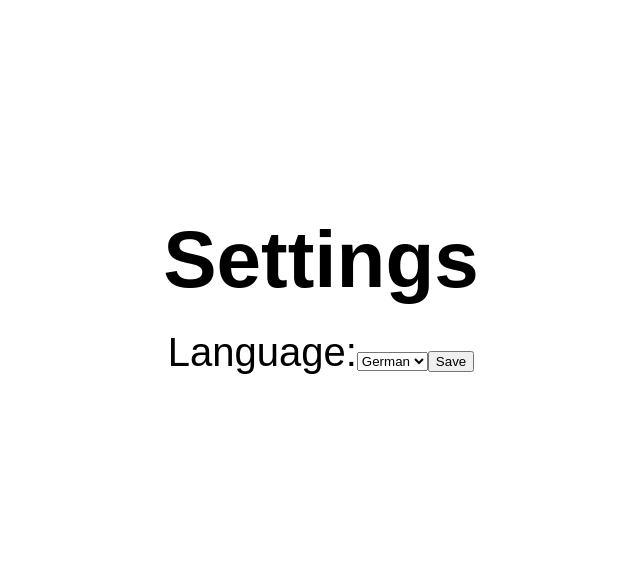
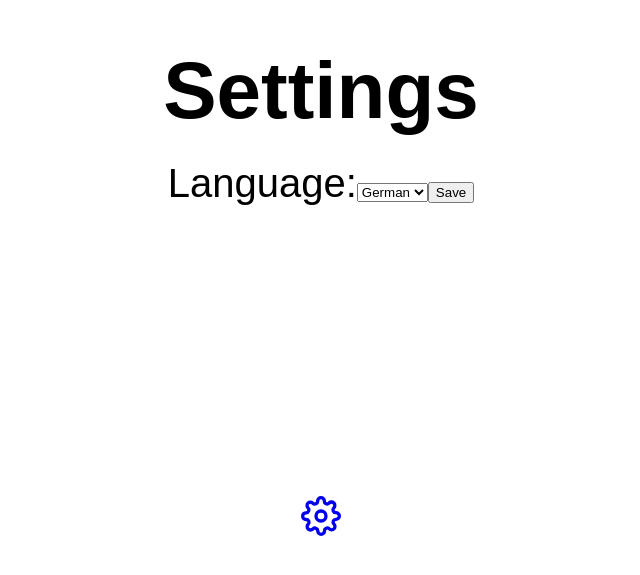
Before and after one commit to marcobiedermann/countdown, a React (Vite) app: page /settings in a window 1280 px wide. Shown: the part 109-684 px from the top of the page, without its empty margins (319-959 px from the left). Built offline with nearby package versions, Linux system fonts and the light colour scheme.

Commit message:
feat: Layout
Wrap pages in a general layout that will always link to the settings

```diff
--- a/package.json
+++ b/package.json
@@ -15,6 +15,7 @@
     "react": "^18.2.0",
     "react-dom": "^18.2.0",
     "react-hook-form": "^7.51.0",
+    "react-icons": "^5.0.1",
     "react-router-dom": "^6.22.2",
     "react-use": "^17.5.0",
     "zod": "^3.22.4"
--- a/src/App.tsx
+++ b/src/App.tsx
@@ -37,11 +37,9 @@ function App() {
   const output = formatDuration(duration);
 
   return (
-    <div className="app">
-      <div>
-        {title && <h1>{title}</h1>}
-        <p>{output}</p>
-      </div>
+    <div>
+      {title && <h1>{title}</h1>}
+      <p>{output}</p>
     </div>
   );
 }
--- /dev/null
+++ b/src/Layout.tsx
@@ -0,0 +1,15 @@
+import { FiSettings } from "react-icons/fi";
+import { Link, Outlet } from "react-router-dom";
+
+function Layout() {
+  return (
+    <div className="app">
+      <Outlet />
+      <Link to="/settings">
+        <FiSettings />
+      </Link>
+    </div>
+  );
+}
+
+export default Layout;
--- a/src/New.tsx
+++ b/src/New.tsx
@@ -32,7 +32,6 @@ function NewPage() {
   }
 
   return (
-    <div className="app">
     <form onSubmit={handleSubmit(onSubmit)}>
       <div>
         <label htmlFor="title">Title:</label>
@@ -52,7 +51,6 @@ function NewPage() {
       </div>
       <button type="submit">Create</button>
     </form>
-    </div>
   );
 }
 
--- a/src/Settings.tsx
+++ b/src/Settings.tsx
@@ -18,7 +18,6 @@ function SettingsPage() {
   }
 
   return (
-    <div className="app">
     <div>
       <h1>Settings</h1>
 
@@ -32,7 +31,6 @@ function SettingsPage() {
         <button type="submit">Save</button>
       </form>
     </div>
-    </div>
   );
 }
 
```
Also changed, not shown: src/main.tsx (+19 -16 lines), 1 other file (tests, documents, lock files or other folders). Lines whose indentation alone changed are shown as unchanged.
